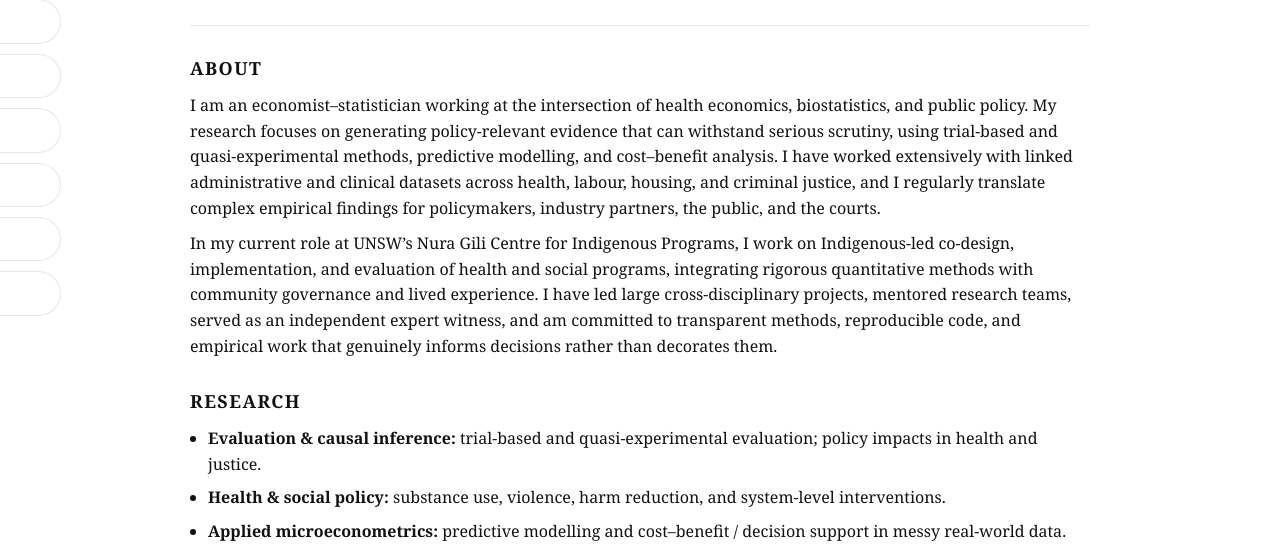
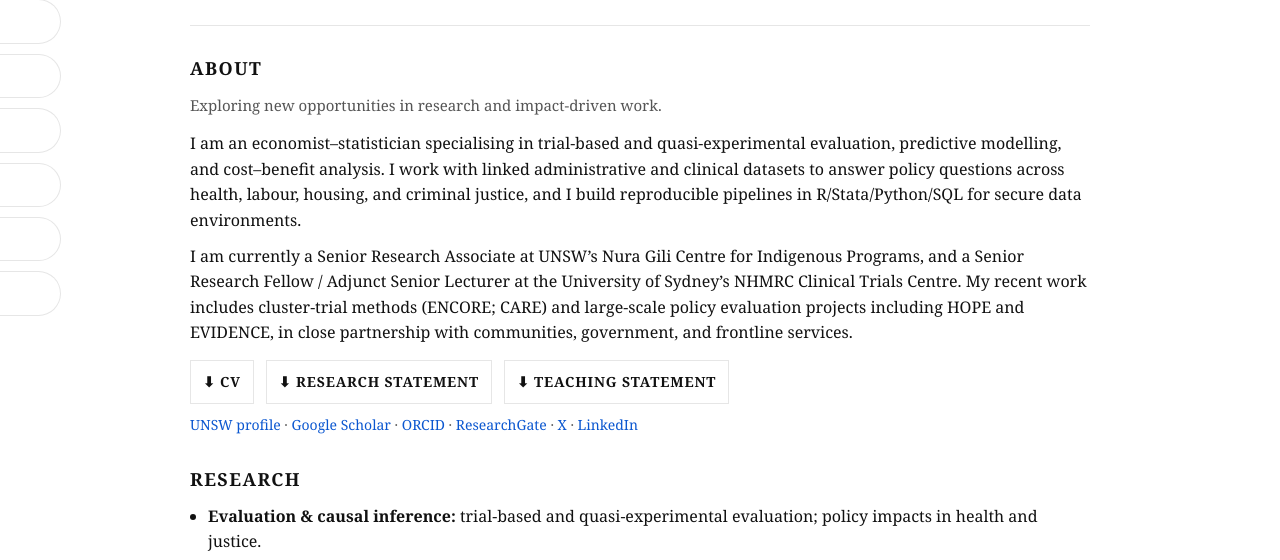
Before and after one commit to SergeyVAlexeev/sergeyvalexeev.github.io, a plain HTML site: page index.html in a window 1280 px wide. Shown: the part 195-755 px from the top of the page. Drawn offline with Linux system fonts and the light colour scheme.

Commit message:
Revise about section and add document links
Updated personal and professional information, added links to documents and profiles.

```diff
--- a/index.html
+++ b/index.html
@@ -155,22 +155,40 @@
 <section id="about">
   <h2>About</h2>
 
-  <p>
-    I am an economist–statistician working at the intersection of health economics, biostatistics, and public policy.
-    My research focuses on generating policy-relevant evidence that can withstand serious scrutiny, using trial-based
-    and quasi-experimental methods, predictive modelling, and cost–benefit analysis. I have worked extensively with
-    linked administrative and clinical datasets across health, labour, housing, and criminal justice, and I regularly
-    translate complex empirical findings for policymakers, industry partners, the public, and the courts.
+  <p class="kicker">
+    Exploring new opportunities in research and impact-driven work.
   </p>
 
   <p>
-    In my current role at UNSW’s Nura Gili Centre for Indigenous Programs, I work on Indigenous-led co-design,
-    implementation, and evaluation of health and social programs, integrating rigorous quantitative methods with
-    community governance and lived experience. I have led large cross-disciplinary projects, mentored research teams,
-    served as an independent expert witness, and am committed to transparent methods, reproducible code, and
-    empirical work that genuinely informs decisions rather than decorates them.
+    I am an economist–statistician specialising in trial-based and quasi-experimental evaluation, predictive modelling,
+    and cost–benefit analysis. I work with linked administrative and clinical datasets to answer policy questions across
+    health, labour, housing, and criminal justice, and I build reproducible pipelines in R/Stata/Python/SQL for secure
+    data environments.
+  </p>
+
+  <p>
+    I am currently a Senior Research Associate at UNSW’s Nura Gili Centre for Indigenous Programs, and a Senior Research
+    Fellow / Adjunct Senior Lecturer at the University of Sydney’s NHMRC Clinical Trials Centre. My recent work includes
+    cluster-trial methods (ENCORE; CARE) and large-scale policy evaluation projects including HOPE and EVIDENCE, in close
+    partnership with communities, government, and frontline services.
+  </p>
+
+  <div class="btnbar" aria-label="Documents">
+    <a class="btn" href="CV.pdf">⬇ CV</a>
+    <a class="btn" href="Research_Statement.pdf">⬇ Research Statement</a>
+    <a class="btn" href="Teaching_Statement.pdf">⬇ Teaching Statement</a>
+  </div>
+
+  <p class="handles">
+    <a href="https://research.unsw.edu.au/people/dr-sergey-alexeev" target="_blank" rel="noopener">UNSW profile</a>
+    · <a href="https://scholar.google.com/citations?hl=en&inst=11461220086556808362&user=HmmERJsAAAAJ" target="_blank" rel="noopener">Google Scholar</a>
+    · <a href="https://orcid.org/0000-0003-2413-2115" target="_blank" rel="noopener">ORCID</a>
+    · <a href="https://www.researchgate.net/profile/Sergey-Alexeev-4" target="_blank" rel="noopener">ResearchGate</a>
+    · <a href="https://x.com/SergeyVAlexeev" target="_blank" rel="noopener">X</a>
+    · <a href="https://www.linkedin.com/in/sergeyvalexeev/" target="_blank" rel="noopener">LinkedIn</a>
   </p>
 </section>
+
 
 
 
```
